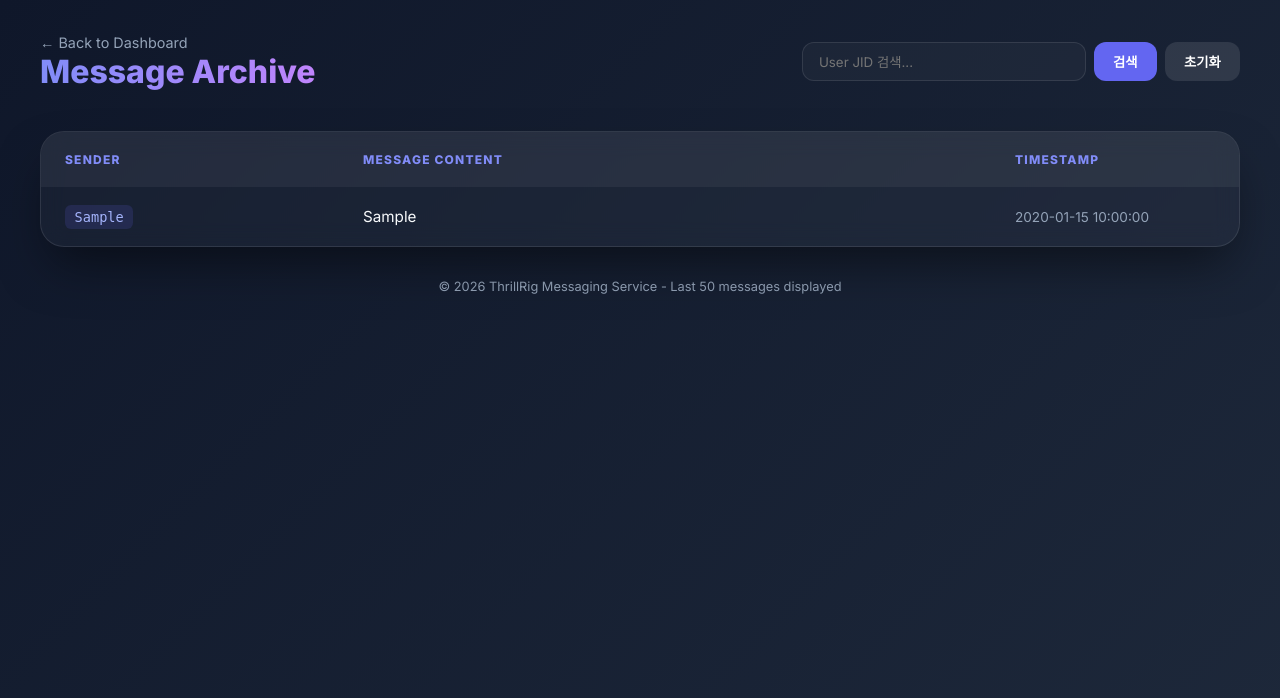
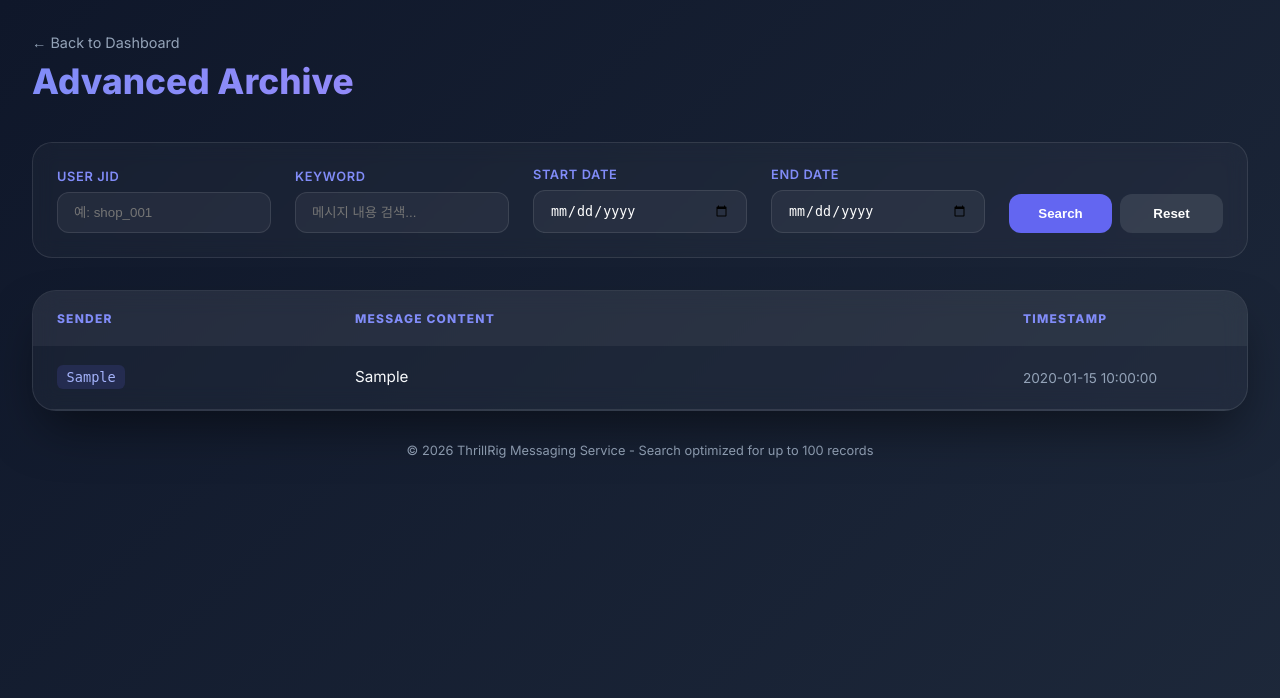
Before and after one commit to hyperpros68/ThrillRig, a PHP site: page /messages.php in a window 1280 px wide. Shown: the top 698 px of the page. Run offline with PHP 8.4, Linux system fonts and the light colour scheme; tables that the repository leaves empty or names only in its code hold one stand-in row (values such as "Sample post").

Commit message:
Upgrade message archive search with keyword and date filters

```diff
--- a/TRService/www/messages.php
+++ b/TRService/www/messages.php
@@ -10,13 +10,28 @@ if ($conn->connect_error) {
     die("Connection failed: " . $conn->connect_error);
 }
 
-// Search Filter
+// Search Filters
 $search_user = isset($_GET['user']) ? $_GET['user'] : '';
-$sql = "SELECT id, bare_peer, txt, created_at FROM archive";
+$search_keyword = isset($_GET['keyword']) ? $_GET['keyword'] : '';
+$start_date = isset($_GET['start_date']) ? $_GET['start_date'] : '';
+$end_date = isset($_GET['end_date']) ? $_GET['end_date'] : '';
+
+$sql = "SELECT id, bare_peer, txt, created_at FROM archive WHERE 1=1";
+
 if ($search_user) {
-    $sql .= " WHERE bare_peer LIKE '%" . $conn->real_escape_string($search_user) . "%'";
+    $sql .= " AND bare_peer LIKE '%" . $conn->real_escape_string($search_user) . "%'";
 }
-$sql .= " ORDER BY id DESC LIMIT 50";
+if ($search_keyword) {
+    $sql .= " AND txt LIKE '%" . $conn->real_escape_string($search_keyword) . "%'";
+}
+if ($start_date) {
+    $sql .= " AND created_at >= '" . $conn->real_escape_string($start_date) . " 00:00:00'";
+}
+if ($end_date) {
+    $sql .= " AND created_at <= '" . $conn->real_escape_string($end_date) . " 23:59:59'";
+}
+
+$sql .= " ORDER BY id DESC LIMIT 100";
 $result = $conn->query($sql);
 ?>
 <!DOCTYPE html>
@@ -24,7 +39,7 @@ $result = $conn->query($sql);
 <head>
     <meta charset="UTF-8">
     <meta name="viewport" content="width=device-width, initial-scale=1.0">
-    <title>ThrillRig - Message Archive</title>
+    <title>ThrillRig - Advanced Archive</title>
     <link href="https://fonts.googleapis.com/css2?family=Inter:wght@300;400;600;800&display=swap" rel="stylesheet">
     <style>
         :root {
@@ -47,60 +62,89 @@ $result = $conn->query($sql);
         }
 
         .container {
-            max-width: 1200px;
+            max-width: 1300px;
             margin: 0 auto;
         }
 
         .header {
-            display: flex;
-            justify-content: space-between;
-            align-items: center;
             margin-bottom: 2.5rem;
         }
 
         h1 {
-            font-size: 2rem;
+            font-size: 2.2rem;
             font-weight: 800;
             background: linear-gradient(to right, #818cf8, #c084fc);
             -webkit-background-clip: text;
             -webkit-text-fill-color: transparent;
-            margin: 0;
+            margin: 0.5rem 0;
         }
 
-        .search-box {
+        .filter-panel {
+            background: var(--glass-bg);
+            backdrop-filter: blur(10px);
+            border: 1px solid var(--glass-border);
+            padding: 1.5rem;
+            border-radius: 20px;
+            margin-bottom: 2rem;
+            display: grid;
+            grid-template-columns: repeat(auto-fit, minmax(200px, 1fr));
+            gap: 1.5rem;
+            align-items: flex-end;
+        }
+
+        .filter-group {
             display: flex;
+            flex-direction: column;
             gap: 0.5rem;
         }
 
-        input[type="text"] {
-            background: var(--glass-bg);
+        .filter-group label {
+            font-size: 0.8rem;
+            font-weight: 600;
+            color: var(--accent);
+            text-transform: uppercase;
+            letter-spacing: 0.05em;
+        }
+
+        input {
+            background: rgba(255, 255, 255, 0.05);
             border: 1px solid var(--glass-border);
-            padding: 0.6rem 1rem;
+            padding: 0.75rem 1rem;
             border-radius: 12px;
             color: white;
-            font-family: inherit;
             outline: none;
-            width: 250px;
+            transition: all 0.2s;
         }
 
-        input[type="text"]:focus {
+        input:focus {
             border-color: var(--primary-color);
+            background: rgba(255, 255, 255, 0.08);
+        }
+
+        .button-group {
+            display: flex;
+            gap: 0.5rem;
         }
 
         button {
             background: var(--primary-color);
             color: white;
             border: none;
-            padding: 0.6rem 1.2rem;
+            padding: 0.75rem 1.5rem;
             border-radius: 12px;
             font-weight: 600;
             cursor: pointer;
             transition: all 0.2s;
+            flex: 1;
         }
 
         button:hover {
             transform: translateY(-2px);
             box-shadow: 0 4px 12px rgba(99, 102, 241, 0.3);
+        }
+
+        .reset-btn {
+            background: rgba(255, 255, 255, 0.1);
         }
 
         .archive-card {
@@ -132,10 +176,7 @@ $result = $conn->query($sql);
             padding: 1.25rem 1.5rem;
             border-bottom: 1px solid var(--glass-border);
             font-size: 0.95rem;
-        }
-
-        tr:last-child td {
-            border-bottom: none;
+            line-height: 1.5;
         }
 
         tr:hover td {
@@ -149,11 +190,13 @@ $result = $conn->query($sql);
             border-radius: 6px;
             font-size: 0.85rem;
             font-family: monospace;
+            word-break: break-all;
         }
 
         .timestamp {
             color: var(--text-muted);
             font-size: 0.85rem;
+            white-space: nowrap;
         }
 
         .empty-state {
@@ -172,21 +215,46 @@ $result = $conn->query($sql);
         .nav-link:hover {
             color: var(--accent);
         }
+
+        /* Responsive Mobile */
+        @media (max-width: 768px) {
+            .filter-panel {
+                grid-template-columns: 1fr;
+            }
+            body { padding: 1rem; }
+            th:nth-child(3), td:nth-child(3) { display: none; }
+        }
     </style>
 </head>
 <body>
     <div class="container">
         <div class="header">
-            <div>
-                <a href="index.php" class="nav-link">← Back to Dashboard</a>
-                <h1>Message Archive</h1>
+            <a href="index.php" class="nav-link">← Back to Dashboard</a>
+            <h1>Advanced Archive</h1>
+        </div>
+
+        <form class="filter-panel" method="GET">
+            <div class="filter-group">
+                <label>User JID</label>
+                <input type="text" name="user" placeholder="예: shop_001" value="<?= htmlspecialchars($search_user) ?>">
             </div>
-            <form class="search-box" method="GET">
-                <input type="text" name="user" placeholder="User JID 검색..." value="<?= htmlspecialchars($search_user) ?>">
-                <button type="submit">검색</button>
-                <button type="button" onclick="location.href='messages.php'" style="background: rgba(255,255,255,0.1); color: #fff;">초기화</button>
-            </form>
-        </div>
+            <div class="filter-group">
+                <label>Keyword</label>
+                <input type="text" name="keyword" placeholder="메시지 내용 검색..." value="<?= htmlspecialchars($search_keyword) ?>">
+            </div>
+            <div class="filter-group">
+                <label>Start Date</label>
+                <input type="date" name="start_date" value="<?= htmlspecialchars($start_date) ?>">
+            </div>
+            <div class="filter-group">
+                <label>End Date</label>
+                <input type="date" name="end_date" value="<?= htmlspecialchars($end_date) ?>">
+            </div>
+            <div class="button-group">
+                <button type="submit">Search</button>
+                <button type="button" class="reset-btn" onclick="location.href='messages.php'">Reset</button>
+            </div>
+        </form>
 
         <div class="archive-card">
             <table>
@@ -202,14 +270,14 @@ $result = $conn->query($sql);
                         <?php while($row = $result->fetch_assoc()): ?>
                             <tr>
                                 <td><span class="badge"><?= htmlspecialchars($row['bare_peer']) ?></span></td>
-                                <td><?= htmlspecialchars($row['txt']) ?></td>
+                                <td><?= nl2br(htmlspecialchars($row['txt'])) ?></td>
                                 <td class="timestamp"><?= $row['created_at'] ?></td>
                             </tr>
                         <?php endwhile; ?>
                     <?php else: ?>
                         <tr>
                             <td colspan="3" class="empty-state">
-                                검색된 메시지가 없습니다.
+                                검색 조건에 맞는 메시지가 없습니다.
                             </td>
                         </tr>
                     <?php endif; ?>
@@ -218,7 +286,7 @@ $result = $conn->query($sql);
         </div>
 
         <p style="text-align: center; color: var(--text-muted); margin-top: 2rem; font-size: 0.8rem;">
-            © 2026 ThrillRig Messaging Service - Last 50 messages displayed
+            © 2026 ThrillRig Messaging Service - Search optimized for up to 100 records
         </p>
     </div>
 </body>
```
